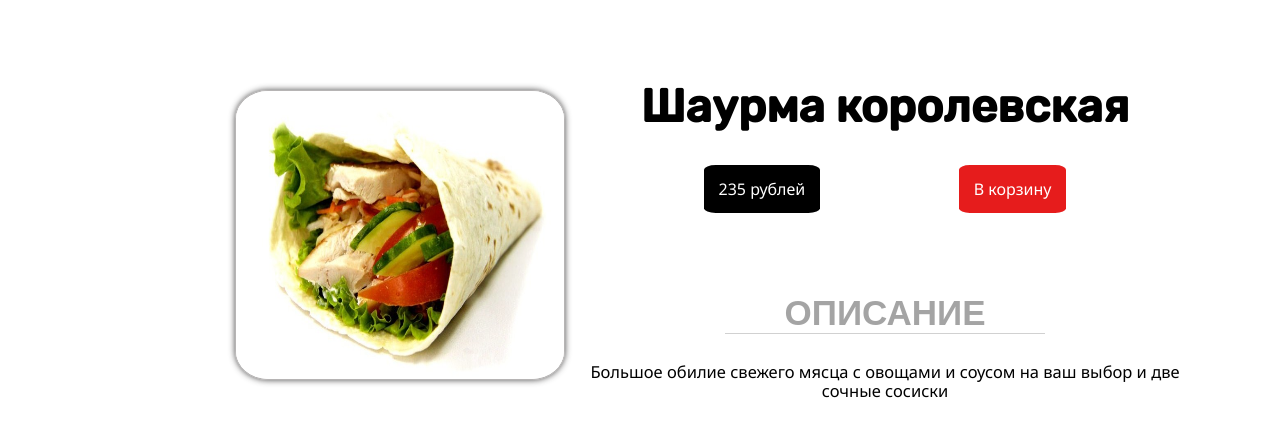
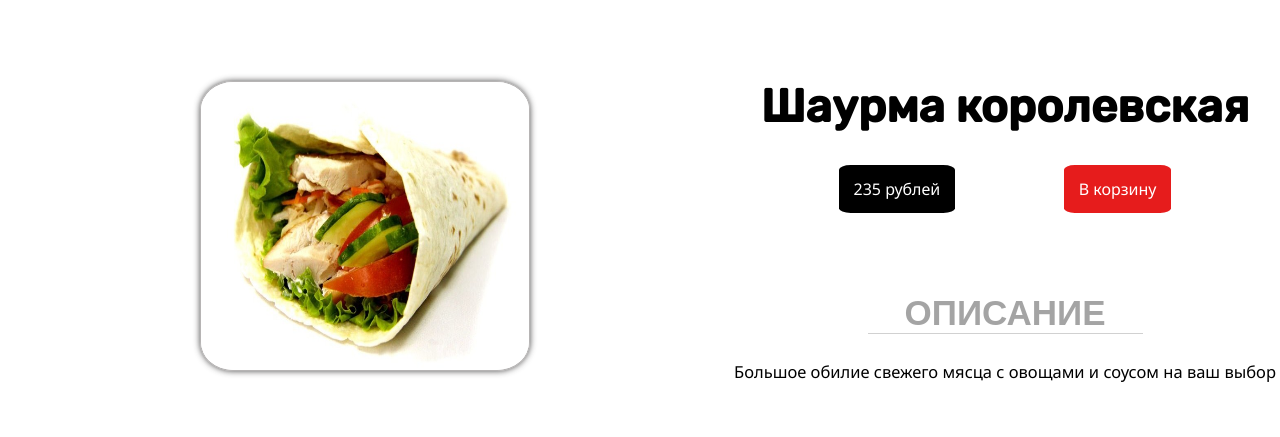
Before and after one commit to KillerFedy/WEB-Project, a Flask app: a page that uses templates/product.html in a window 1280 px wide. Shown: the part 150-587 px from the top of the page. Run offline with Flask 2, Linux system fonts and the light colour scheme.

Commit message:
Fixed position products in product html

```diff
--- a/static/product.css
+++ b/static/product.css
@@ -3,12 +3,12 @@
 .title-product{
     margin-top: 5rem;
     display: flex;
-    justify-content: space-between;
+    justify-content: space-around;
     align-items: center;
 }
 
 .title-image img{
-    margin-left: 23.5rem;
+    margin-left: 20rem;
     width: 33rem;
     height: 29rem;
     border: 0.1rem solid rgba(145, 143, 143, 0.664);
@@ -18,7 +18,7 @@
 
 .title-info {
     text-align: center;
-    margin-right: 7.5rem;
+    margin-left: 20rem;
 }
 
 .title-info h1 {
@@ -65,6 +65,9 @@
 }
 
 .description h4{
+
+    overflow: hidden;
+    max-height: 2rem;
     font-size: 1.65rem;
     font-family: "Noto Sans", sans-serif;
     font-weight: unset;
```
